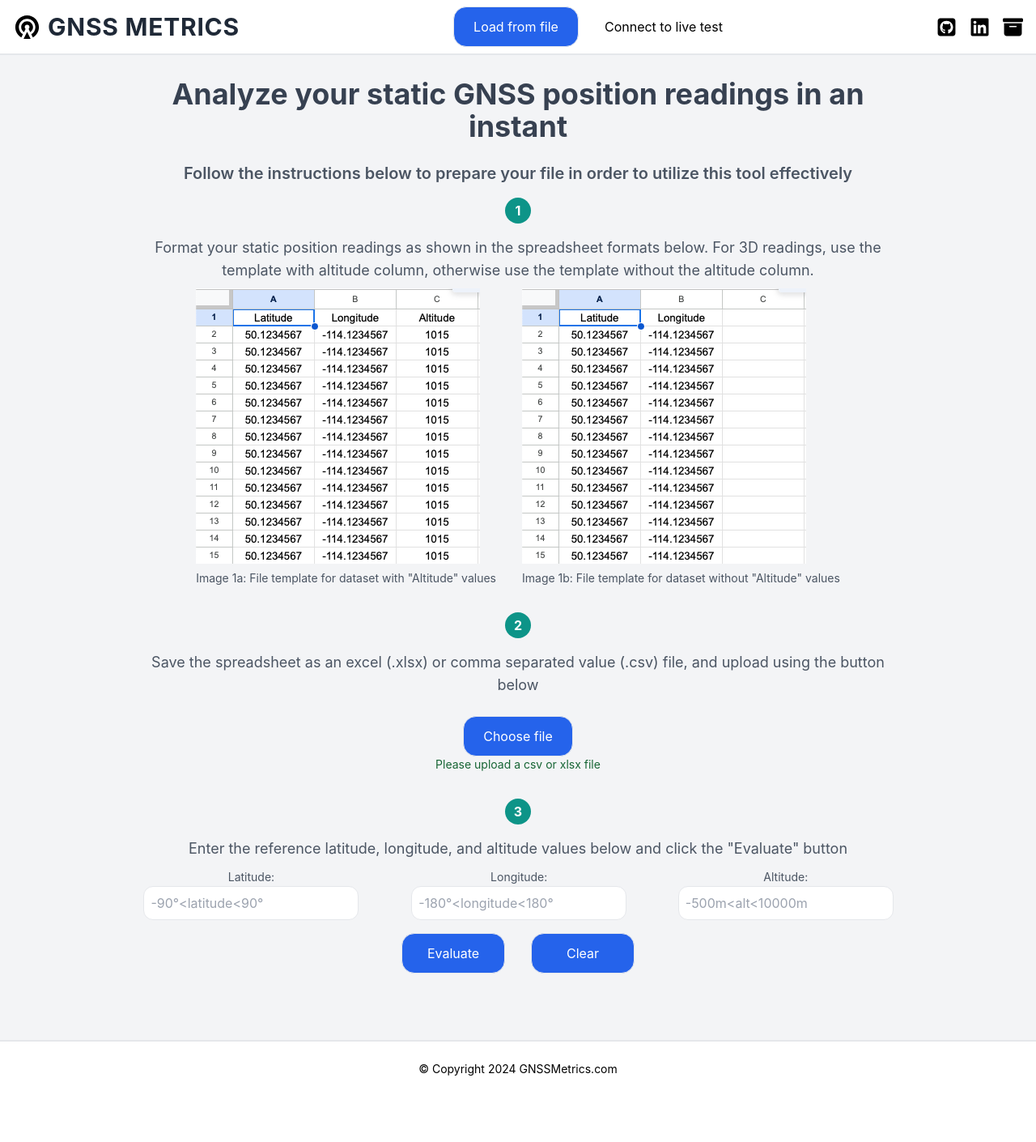
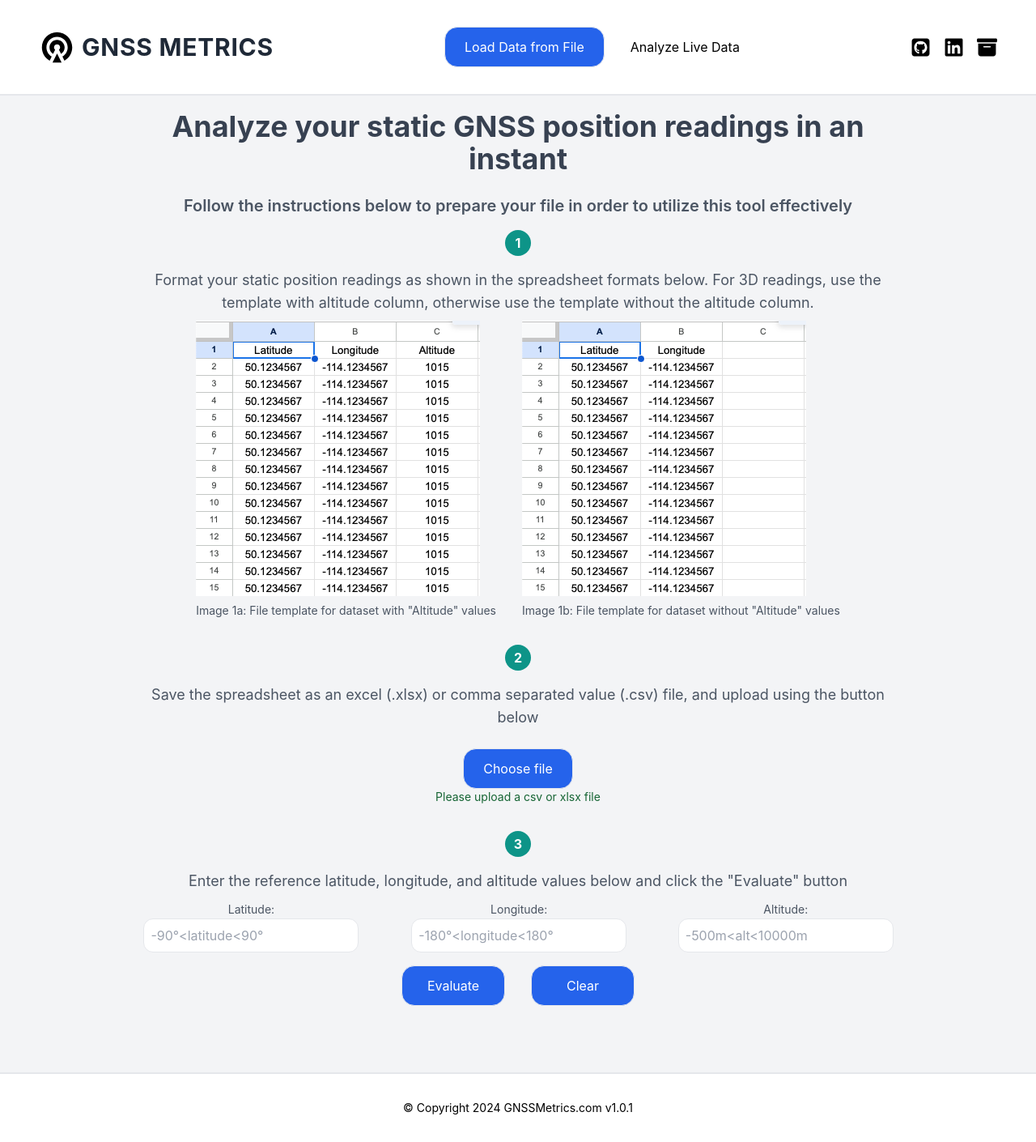
Before and after one commit to adedolapoadegboye/gnss-metrics, a React (Create React App) app: page / in a window 1280 px wide. Shown: the whole page at 81% size. Before the commit the page ends 1354 px from the top, so only its background shows below. Built offline with nearby package versions, Linux system fonts and the light colour scheme; a web font is replaced by a local one.

Commit message:
mobile menu added. Header and Footer code refactor

```diff
--- a/package.json
+++ b/package.json
@@ -1,6 +1,6 @@
 {
   "name": "gnssmetrics",
-  "version": "0.1.0",
+  "version": "1.0.1",
   "private": true,
   "dependencies": {
     "@testing-library/jest-dom": "^5.17.0",
--- a/public/index.html
+++ b/public/index.html
@@ -7,7 +7,7 @@
     <meta name="theme-color" content="#000000" />
     <meta
       name="description"
-      content="GNSS Metrics is a comprehensive repository designed for evaluating the accuracy and precision of GNSS (Global Navigation Satellite System) receivers"
+      content="gnssmetrics.com is a web application designed to provide comprehensive accuracy and precision metrics and analysis for GNSS (Global Navigation Satellite System) static position fix testing"
     />
     <link rel="apple-touch-icon" href="%PUBLIC_URL%/logo.png" />
     <!--
--- a/src/Dev/Components/Constants/Footer.jsx
+++ b/src/Dev/Components/Constants/Footer.jsx
@@ -1,53 +1,14 @@
 import React from "react";
-// import {
-//   FaSquareGithub,
-//   FaLinkedin,
-//   FaSquareXTwitter,
-//   FaSquareInstagram,
-//   FaBoxArchive,
-// } from "react-icons/fa6";
+import packageJson from "../../../../package.json";
 
 const Footer = () => {
   return (
     <footer className="flex flex-col sm:flex-row gap-4 sm:gap-0 justify-evenly items-center font-normal">
       <div>
-        <p className="text-xs md:text-sm">
-          &#169; Copyright 2024 GNSSMetrics.com
+        <p className="text-xs sm:text-sm md:text-md">
+          &#169; Copyright 2024 GNSSMetrics.com v{packageJson.version}
         </p>
       </div>
-      {/* <div className="flex gap-2 sm:gap-6">
-        <a
-          href="https://github.com/adedolapoadegboye"
-          target="_blank"
-          rel="noreferrer"
-        >
-          <FaSquareGithub size={25} />
-        </a>
-        <a
-          href="https://www.linkedin.com/in/adegboyeadedolapo"
-          target="_blank"
-          rel="noreferrer"
-        >
-          <FaLinkedin size={25} />
-        </a>
-        <a href="https://adedolapo.dev" target="_blank" rel="noreferrer">
-          <FaBoxArchive size={25} />
-        </a>
-        <a
-          href="https://www.instagram.com/adethedeveloper"
-          target="_blank"
-          rel="noreferrer"
-        >
-          <FaSquareInstagram size={25} />
-        </a>
-        <a
-          href="https://twitter.com/AdeTheDeveloper"
-          target="_blank"
-          rel="noreferrer"
-        >
-          <FaSquareXTwitter size={25} />
-        </a>
-      </div> */}
     </footer>
   );
 };
--- a/src/Dev/Components/Constants/Header.jsx
+++ b/src/Dev/Components/Constants/Header.jsx
@@ -1,4 +1,4 @@
-import React from "react";
+import React, { useState } from "react";
 import { IoIosMenu } from "react-icons/io";
 import { RiGpsFill } from "react-icons/ri";
 import Name from "../../Styles/Name";
@@ -6,23 +6,31 @@ import Navbar from "../Nav/Navbar";
 import { FaSquareGithub, FaLinkedin, FaBoxArchive } from "react-icons/fa6";
 
 const Header = () => {
+  const [isMenuOpen, setIsMenuOpen] = useState(false);
+
+  const toggleMenu = () => {
+    setIsMenuOpen(!isMenuOpen);
+  };
+
   return (
-    <div className="flex gap-2 items-center justify-between px-2 sm:px-4">
-      <button className="hidden">
-        <IoIosMenu size={35} />
+    <div className="relative">
+      <div className="flex items-center justify-between px-4 sm:px-8 md:px-12">
+        <button className="sm:hidden" onClick={toggleMenu}>
+          <IoIosMenu size={30} />
         </button>
-      <div className="flex gap-2">
+        <div className="flex justify-center w-full sm:w-auto sm:justify-start items-center gap-2">
           <button>
-          <RiGpsFill size={35} color="black" />
+            <RiGpsFill size={35} className="md:hidden" />
+            <RiGpsFill size={45} className="hidden md:block" />
           </button>
-        <div>
+          <div className="flex items-center">
             <Name />
           </div>
         </div>
-      <div className="sm:flex gap-4 hidden">
+        <div className="hidden sm:flex gap-4">
           <Navbar />
         </div>
-      <div className="flex gap-4">
+        <div className="hidden sm:flex gap-4">
           <a
             href="https://github.com/adedolapoadegboye/gnss-metrics"
             target="_blank"
@@ -42,6 +50,40 @@ const Header = () => {
           </a>
         </div>
       </div>
+      {isMenuOpen && (
+        <div className="fixed inset-0 z-50 bg-black bg-opacity-50 flex items-center justify-center">
+          <div className="bg-white w-11/12 sm:w-3/4 p-4 rounded-lg flex flex-col gap-6 relative">
+            <button
+              onClick={toggleMenu}
+              className="absolute top-2 right-2 text-red-600 text-lg hover:bg-red-200 rounded-full p-1"
+              aria-label="Close"
+            >
+              &#10005;
+            </button>
+            <Navbar />
+            <div className="flex justify-center gap-6">
+              <a
+                href="https://github.com/adedolapoadegboye/gnss-metrics"
+                target="_blank"
+                rel="noreferrer"
+              >
+                <FaSquareGithub size={25} />
+              </a>
+              <a
+                href="https://www.linkedin.com/in/adegboyeadedolapo"
+                target="_blank"
+                rel="noreferrer"
+              >
+                <FaLinkedin size={25} />
+              </a>
+              <a href="https://adedolapo.dev" target="_blank" rel="noreferrer">
+                <FaBoxArchive size={25} />
+              </a>
+            </div>
+          </div>
+        </div>
+      )}
+    </div>
   );
 };
 
--- a/src/Dev/Components/Nav/Navbar.jsx
+++ b/src/Dev/Components/Nav/Navbar.jsx
@@ -3,34 +3,26 @@ import { NavLink } from "react-router-dom";
 
 const Navbar = () => {
   return (
-    <nav className="flex gap-8 items-center justify-between py-2 px-2">
+    <nav className="flex flex-col sm:flex-row gap-8 items-center justify-center sm:justify-between py-2 px-2">
       <NavLink
-        to={"/"}
-        className={({ isActive, isPending, isTransitioning }) =>
-          [
-            isPending ? `` : ``,
-            isActive
-              ? `h-fit w-fit px-6 py-3 border bg-blue-600 rounded-2xl text-white transition duration-300 ease-in-out hover:bg-blue-500`
-              : `font-normal`,
-            isTransitioning ? `` : ``,
-          ].join(" ")
+        to="/"
+        className={({ isActive }) =>
+          isActive
+            ? "h-fit w-fit px-6 py-3 border bg-blue-600 rounded-2xl text-white transition duration-300 ease-in-out hover:bg-blue-500"
+            : "font-normal"
         }
       >
-        Load from file
+        Load Data from File
       </NavLink>
       <NavLink
-        to={"/live"}
-        className={({ isActive, isPending, isTransitioning }) =>
-          [
-            isPending ? `` : ``,
-            isActive
-              ? `h-fit w-fit px-6 py-3 border bg-blue-600 rounded-2xl text-white transition duration-300 ease-in-out hover:bg-blue-500`
-              : `font-normal`,
-            isTransitioning ? `` : ``,
-          ].join(" ")
+        to="/live"
+        className={({ isActive }) =>
+          isActive
+            ? "h-fit w-fit px-6 py-3 border bg-blue-600 rounded-2xl text-white transition duration-300 ease-in-out hover:bg-blue-500"
+            : "font-normal"
         }
       >
-        Connect to live test
+        Analyze Live Data
       </NavLink>
     </nav>
   );
--- a/src/Dev/Homepage.jsx
+++ b/src/Dev/Homepage.jsx
@@ -17,13 +17,13 @@ const Homepage = () => {
       }
     >
       <div className="max-w-screen h-full flex flex-col bg-gray-100 overflow-y-auto relative">
-        <div className="h-1/8 w-full border-b-2 border-gray-200 fixed top-0 z-10 bg-white bg-opacity-100">
+        <div className="h-1/8 w-full border-b-2 border-gray-200 fixed top-0 z-10 bg-white bg-opacity-100 pt-2 md:pt-4 pb-2 md:pb-4">
           <Header />
         </div>
-        <div className="h-full w-full px-[calc(5vw)] sm:px-[calc(10vw)] py-[2vw] pt-[8vh] sm:pt-[10vh]">
+        <div className="h-full w-full px-[5vw] sm:px-[10vw] py-[2vw] pt-[12vh] sm:pt-[15vh]">
           <FromFile />
         </div>
-        <div className="h-1/8 w-full border-t-2 pt-6 pb-6 bg-white">
+        <div className="h-1/8 w-full border-t-2 pt-4 md:pt-8 pb-4 md:pb-8 bg-white">
           <Footer />
         </div>
       </div>
```
Also changed, not shown: public/logo.png. Lines whose indentation alone changed are shown as unchanged.
